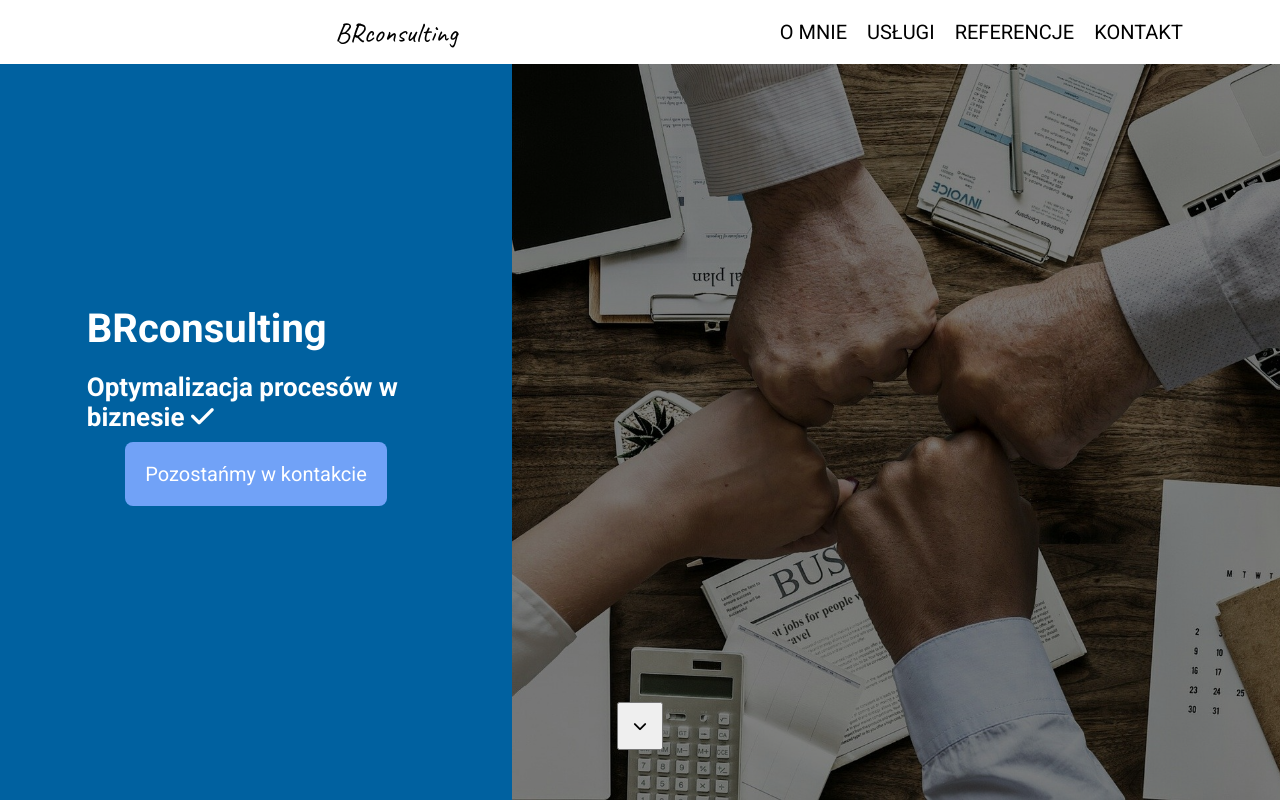
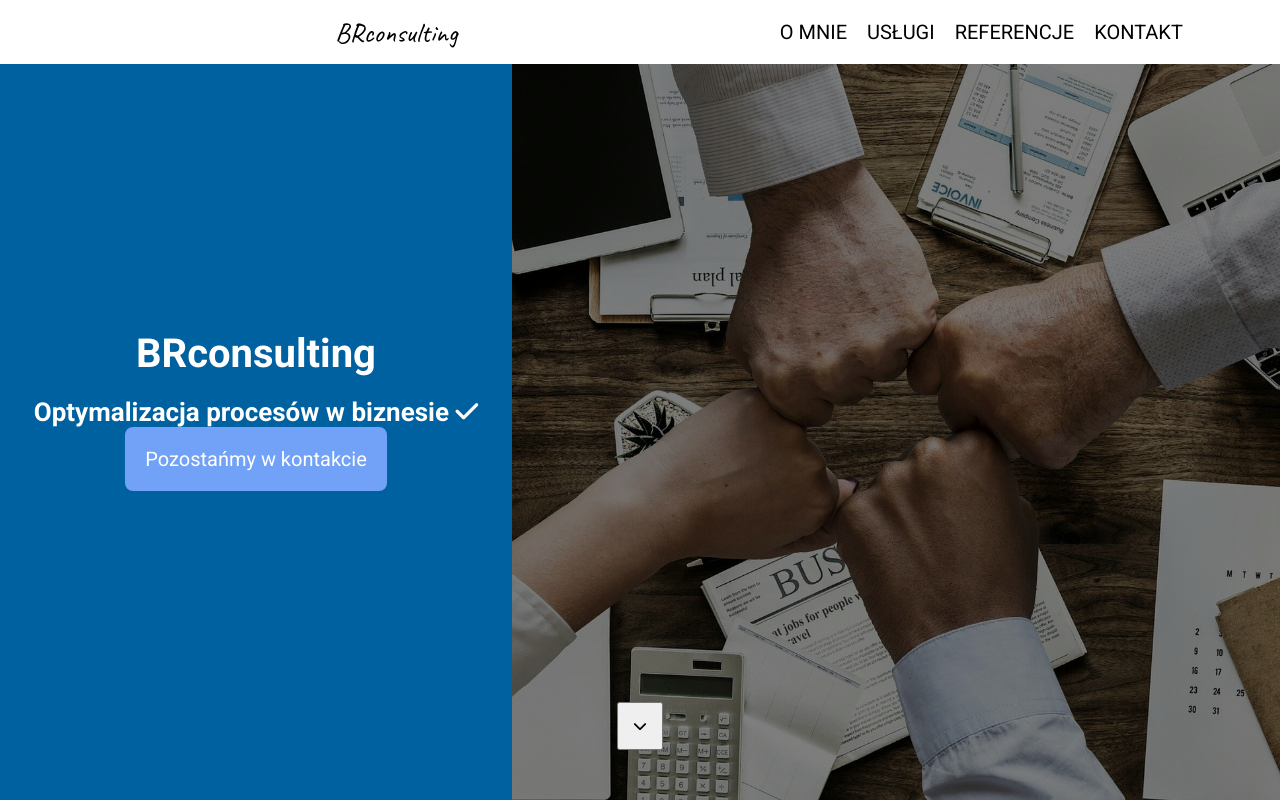
Before and after one commit to mackoz98y/BRConsulting, a website: page index.html in a window 1280 px wide. Shown: the top 802 px of the page. Drawn offline with Linux system fonts and the light colour scheme; files whose address does not match are found by name.

Commit message:
Add new config

```diff
--- a/index.html
+++ b/index.html
@@ -42,15 +42,10 @@
 		</nav>
 		<header class="header" id="header">
 			<div class="header__content">
-				<div class="heading-container">
-					<h1 class="colored-text">BRconsulting</h1>
-				</div>
-				<div class="heading-container">
-					<h2>
-						Optymalizacja procesów w biznesie <i class="fas fa-check"></i>
-					</h2>
-				</div>
-
+				<h1 class="header__title">BRconsulting</h1>
+				<h2 class="header__subtitle">
+					Optymalizacja procesów w biznesie <i class="fas fa-check"></i>
+				</h2>
 				<a class="cta-link" href="#contact">Pozostańmy w kontakcie</a>
 			</div>
 			<div class="header__shadow"></div>
--- a/scss/main.scss
+++ b/scss/main.scss
@@ -61,10 +61,8 @@ a {
 }
 
 .heading-container {
-	width: 70%;
 	padding: 10px;
-	display: flex;
-	justify-content: start;
+	text-align: center;
 }
 
 .inner-heading {
@@ -149,6 +147,10 @@ p {
 	background-image: url('/img/title-image-small.jpg');
 	background-size: cover;
 	background-position: center;
+
+	&__title {
+		padding: 20px 0;
+	}
 
 	&__content {
 		position: relative;
```
Also changed, not shown: package.json (added, +27 -0 lines), css/main.css, 3 other files.
